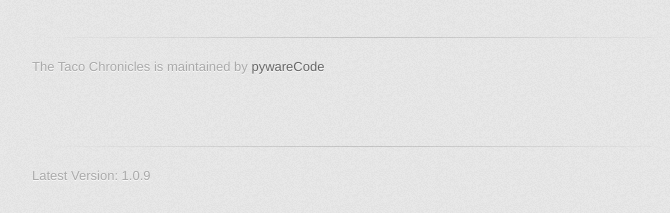
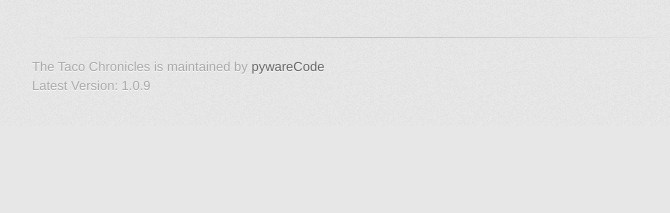
Before and after one commit to victormanakkat/Taco-Chronicles, a plain HTML site: page index.html in a window 1280 px wide. Shown: the part 1005-1218 px from the top of the page, 298-968 px from the left. After the commit the page ends 1131 px from the top, so only its background shows below. Drawn offline with Linux system fonts and the light colour scheme.

Commit message:
Update index.html

```diff
--- a/index.html
+++ b/index.html
@@ -75,8 +75,7 @@
         <footer>
           The Taco Chronicles is maintained by <a href="https://github.com/pywareCode">pywareCode</a><br>
 
-        </footer>
-        <footer>Latest Version: 1.0.9</footer>
+        Latest Version: 1.0.9</footer>
 
 
       </div>
```
